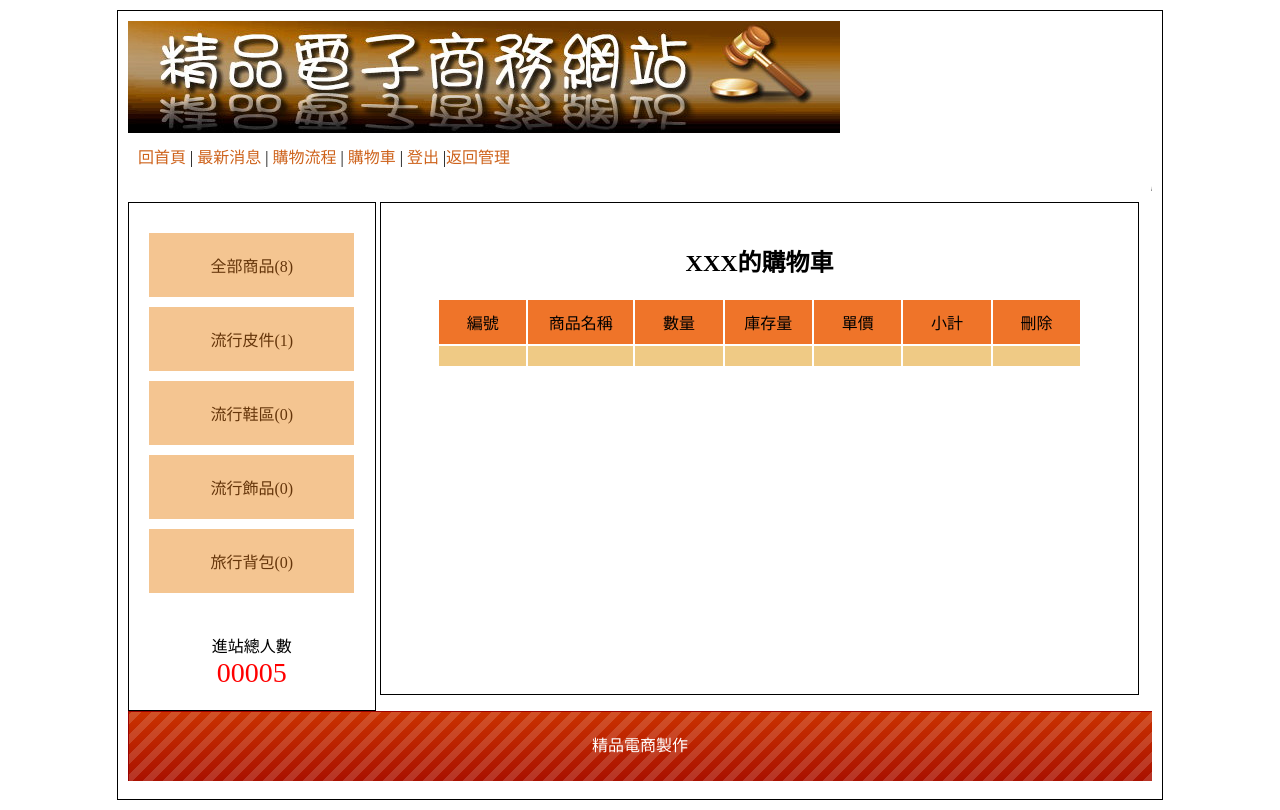
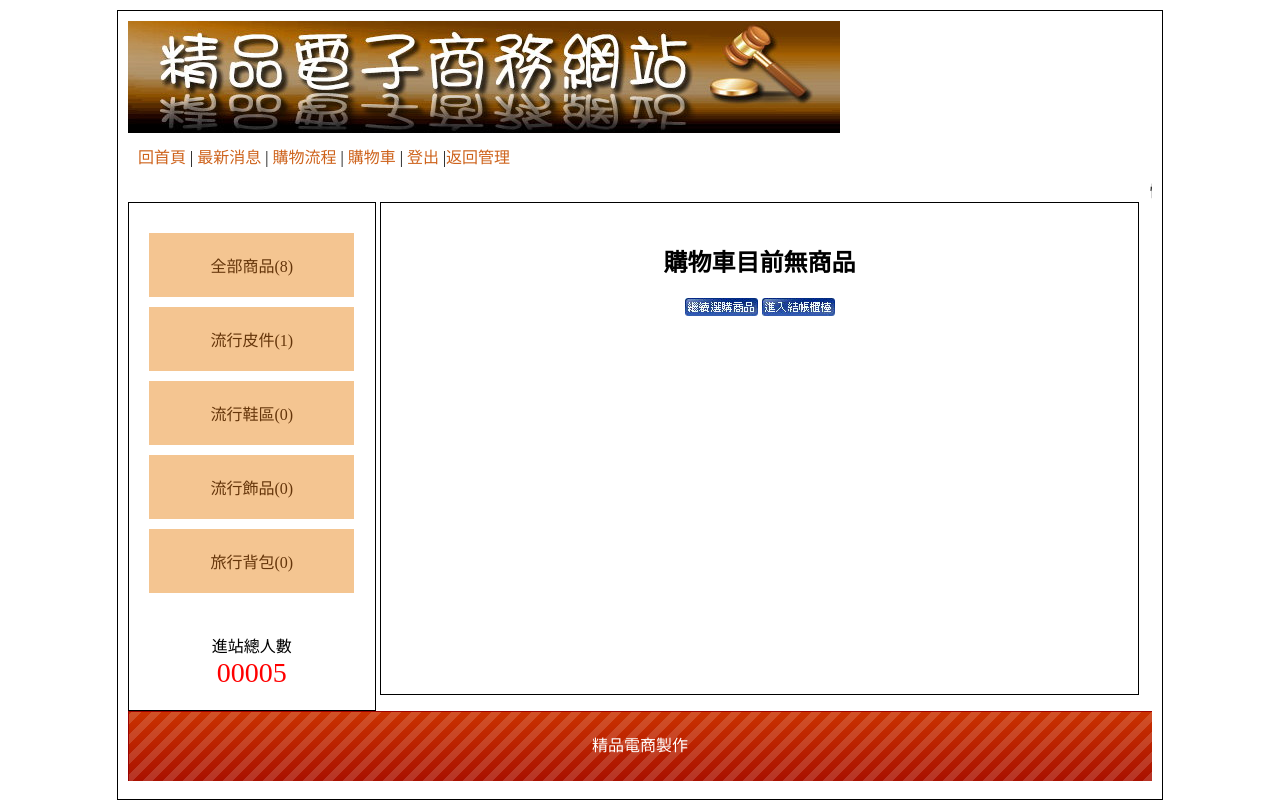
Before and after one commit to hsinyichang/Bquiz04, a PHP site: page /index.php?do=buycar in a window 1280 px wide. Run offline with PHP 8.4, Linux system fonts and the light colour scheme; the visitor is signed in with stand-in values (Sample User, id 1); data comes from the database, SQL or seed files in the repository.

Commit message:
使用session完成購物車功能

```diff
--- a/front/buycar.php
+++ b/front/buycar.php
@@ -1,12 +1,19 @@
 <?php
-if(!isset($_SESSION['user'])){
-    to('?do=login');
+
+if (isset($_GET['id'])) {
+    $_SESSION['cart'][$_GET['id']] = $_GET['qt'];
 }
+
+if (!isset($_SESSION['mem'])) {
+    to("?do=login");
+}
+
+if (empty($_SESSION['cart'])) {
+    echo "<h2 class='ct'>購物車目前無商品</h2>";    //這裡若沒有商品會只跑出這行
+} else {
 ?>
 
-
-
-<h2 class="ct">XXX的購物車</h2>
+    <h2 class="ct"><?= $_SESSION['mem']; ?>的購物車</h2>
     <table class="all">
         <tr class="tt ct">
             <td>編號</td>
@@ -17,13 +24,31 @@ if(!isset($_SESSION['user'])){
             <td>小計</td>
             <td>刪除</td>
         </tr>
+
+        <?php
+        foreach ($_SESSION['cart'] as $id => $qt) {  //上面的session 把id 跟數量列出來
+            $row = $Goods->find($id);   //找到session的id
+        ?>
+
             <tr class="pp ct">
-        <td></td>
-        <td></td>
-        <td></td>
-        <td></td>
-        <td></td>
-        <td></td>
-        <td></td>
+                <td><?= $row['no']; ?></td>
+                <td><?= $row['name']; ?></td>
+                <td><?= $qt; ?></td>
+                <td><?= $row['spec']; ?></td>
+                <td><?= $row['price']; ?></td>
+                <td><?= $row['price'] * $qt; ?></td>
+                <td>
+                    <img src="./icon/0415.jpg" alt="">
+                </td>
             </tr>
-</table>
+
+    <?php
+        }
+        echo "</table>";
+    }
+    ?>
+
+    <div class="ct">
+        <a href="index.php"><img src="./icon/0411.jpg" alt=""></a>
+        <a href="?do=checkout"><img src="./icon/0412.jpg" alt=""></a>
+    </div>
--- a/front/main.php
+++ b/front/main.php
@@ -27,7 +27,7 @@ foreach($rows as $row){
     </div>
     <div style="width:65%">
         <div class="tt"><?=$row['name'];?></div>
-        <div>價錢:<?=$row['price']?><a href="?do=buycar&id=<?=$row['id']?>"&qt=1><img src="./icon/0402.jpg" style="float: right;"></a></div>
+        <div>價錢:<?=$row['price']?><a href="?do=buycar&id=<?=$row['id']?>&qt=1"><img src="./icon/0402.jpg" style="float: right;"></a></div>
         <div>規格:<?=$row['spec']?></div>
         <div>簡介:<?=mb_substr($row['intro'],0,25)?>...</div>
     </div>
--- a/index.php
+++ b/index.php
@@ -23,7 +23,7 @@
                 <a href="?">回首頁</a> |
                 <a href="?do=news">最新消息</a> |
                 <a href="?do=look">購物流程</a> |
-                <a href="?do=buycart">購物車</a> |
+                <a href="?do=buycar">購物車</a> |
                 <?php
                 if (isset($_SESSION['mem'])) {
                     echo "<a href='#' onclick=logout('mem')>登出</a> |";
```
Lines whose indentation alone changed are shown as unchanged.
